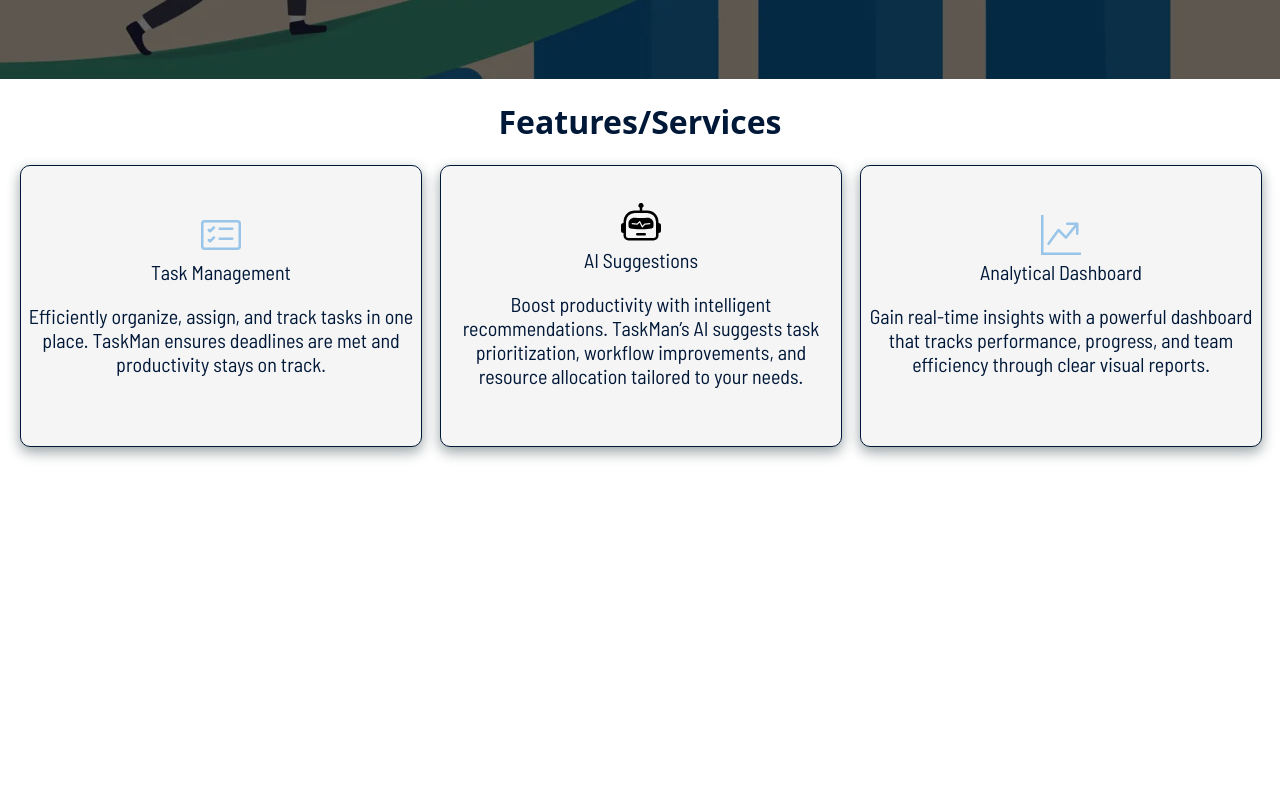
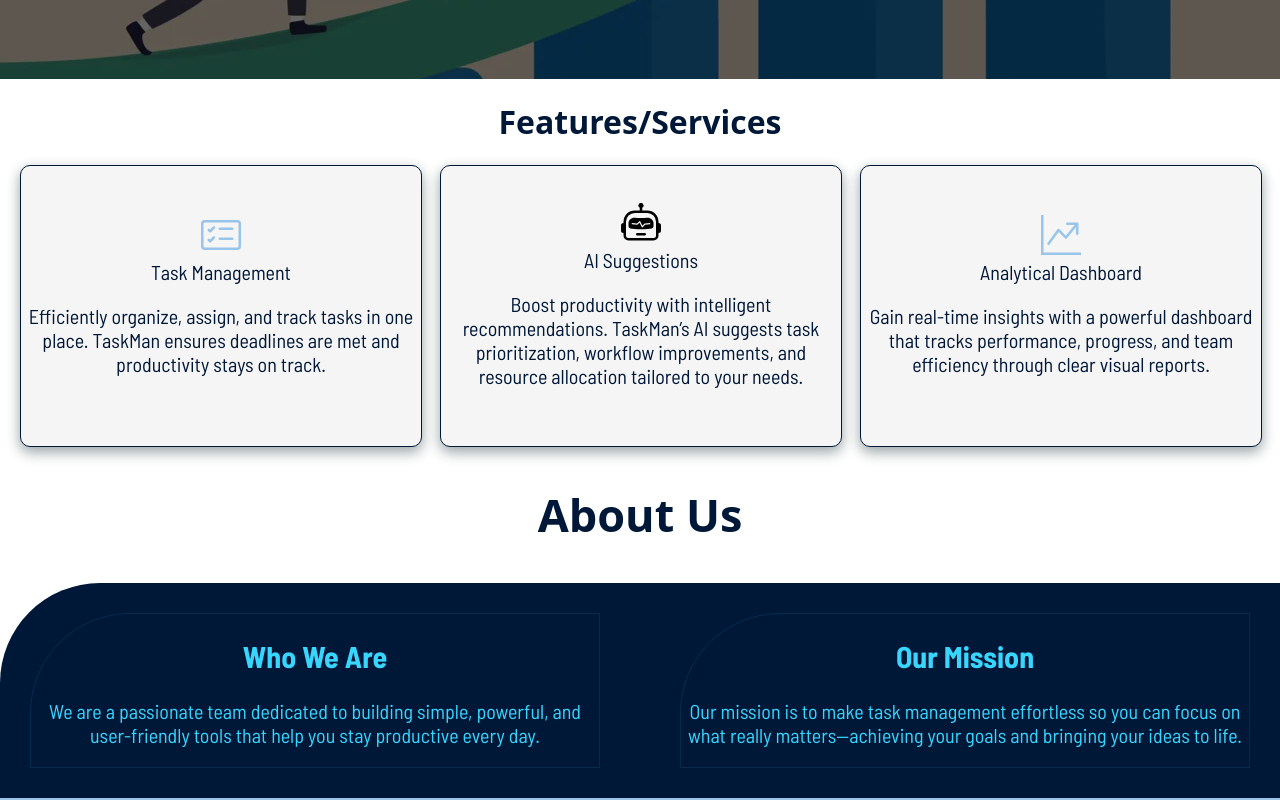
Before and after one commit to Godfred48/taskman, a React (Create React App) app in the folder my_react_app/: page / in a window 1280 px wide. Shown: the part 532-1332 px from the top of the page. Before the commit the page ends 999 px from the top, so only its background shows below. Built offline with nearby package versions, Linux system fonts and the light colour scheme; a web font is replaced by a local one.

Commit message:
added footer and changed favicon

```diff
--- a/my_react_app/public/index.html
+++ b/my_react_app/public/index.html
@@ -17,7 +17,7 @@
       name="description"
       content="Web site created using create-react-app"
     />
-    <link rel="apple-touch-icon" href="%PUBLIC_URL%/logo192.png" />
+    <link rel="apple-touch-icon" href="%PUBLIC_URL%/favicon.ico" />
     <!--
       manifest.json provides metadata used when your web app is installed on a
       user's mobile device or desktop. See https://developers.google.com/web/fundamentals/web-app-manifest/
--- a/my_react_app/src/App.js
+++ b/my_react_app/src/App.js
@@ -1,6 +1,6 @@
 import React from "react";
 import Home from "./component/Home/home";
-import AuthPage from "./component/Auth";
+import AuthPage from "./component/Authentication/Auth";
 import {HashRouter as Router,Routes,Route } from 'react-router-dom';
 
 function App() {
--- a/my_react_app/src/component/Auth.jsx
+++ b/my_react_app/src/component/Authentication/Auth.jsx
@@ -1,9 +1,9 @@
-import userIcon from "./images/user-icon.svg";
+import userIcon from "../images/user-icon.svg";
 import { useState } from "react";
-import users from "./script/info";
+import users from "../script/info";
 import { useNavigate } from "react-router-dom";
 import { useContext } from "react";
-import './style/Auth.css';
+import '../style/Auth.css';
 import { AuthContext } from "../context/AuthContext";
 const AuthPage = () => {
 
--- /dev/null
+++ b/my_react_app/src/component/Home/about.jsx
@@ -0,0 +1,28 @@
+import '../style/home.css';
+const About = () => {
+    return (
+        <div className='main'>
+            <h2 className='header'>About Us</h2>
+            <div className="about">
+                <section className="section1">
+                    <h2>Who We Are</h2>
+                    <p>
+                        We are a passionate team dedicated to building simple, powerful,
+                        and user-friendly tools that help you stay productive every day.
+                    </p>
+
+                </section>
+                <section className="section1">
+                    <h2>Our Mission</h2>
+                    <p>
+                        Our mission is to make task management effortless
+                        so you can focus on what really matters—achieving
+                        your goals and bringing your ideas to life.
+                    </p>
+                </section>
+            </div>
+        </div>
+     );
+}
+
+export default About;
--- a/my_react_app/src/component/Home/home.jsx
+++ b/my_react_app/src/component/Home/home.jsx
@@ -1,12 +1,14 @@
 import Navbar from './navbar';
 import Hero from './hero';
 import Services from './feature';
+import About from './about';
 const Home = () => {
     return (
         <div>
             <Navbar />
             <Hero />
             <Services />
+            <About />
         </div>
 
      );
--- a/my_react_app/src/component/style/home.css
+++ b/my_react_app/src/component/style/home.css
@@ -213,6 +213,37 @@ nav section button p{
         text-align: center;
     }
 
+    .main{
+        text-align: center;
+        font-size: 30px;
+        border-bottom: 2px solid var(--font-color2);
+    }
+
+    .main .header{
+        color: var(--font-color3);
+        font-family: var(--headerFont);
+    }
+
+    .about{
+        background-color: var(--font-color3);
+        display: grid;
+        grid-template-columns: 1fr 1fr;
+        border-top-left-radius: 100px;
+        align-items: center;
+        justify-content: center;
+        text-align: center;
+        gap:20px;
+        font-family: var(--paragraphFont);
+        font-size: 20px;
+    }
+
+    .section1{
+        margin:30px;
+        border-top-left-radius: 100px;
+        border: 1px solid var(--font-color1);
+        color:var(--font-color4);
+    }
+
 
 
 
@@ -319,6 +350,11 @@ nav section button p{
 
     }
 
+    .about{
+        grid-template-columns: 1fr;
+        gap:5px;
+    }
+
 
 
 
--- a/my_react_app/src/index.js
+++ b/my_react_app/src/index.js
@@ -2,7 +2,7 @@ import React from 'react';
 import ReactDOM from 'react-dom/client';
 import reportWebVitals from './reportWebVitals';
 import App from './App';
-import { AuthProvider } from './context/AuthContext';
+import { AuthProvider } from './component/context/AuthContext';
 
 const root = ReactDOM.createRoot(document.getElementById('root'));
 root.render(
```
Also changed, not shown: my_react_app/src/component/Home/footer.jsx (added, +14 -0 lines), my_react_app/public/favicon.png (added), my_react_app/src/component/Dashboard/TaskInput.jsx (renamed from my_react_app/src/component/TaskInput.jsx), my_react_app/src/component/Dashboard/TaskItem.jsx (added), my_react_app/src/component/Dashboard/TaskList.jsx (added), my_react_app/src/component/context/AuthContext.jsx (renamed from my_react_app/src/context/AuthContext.jsx), 1 other file (tests, documents, lock files or other folders).
